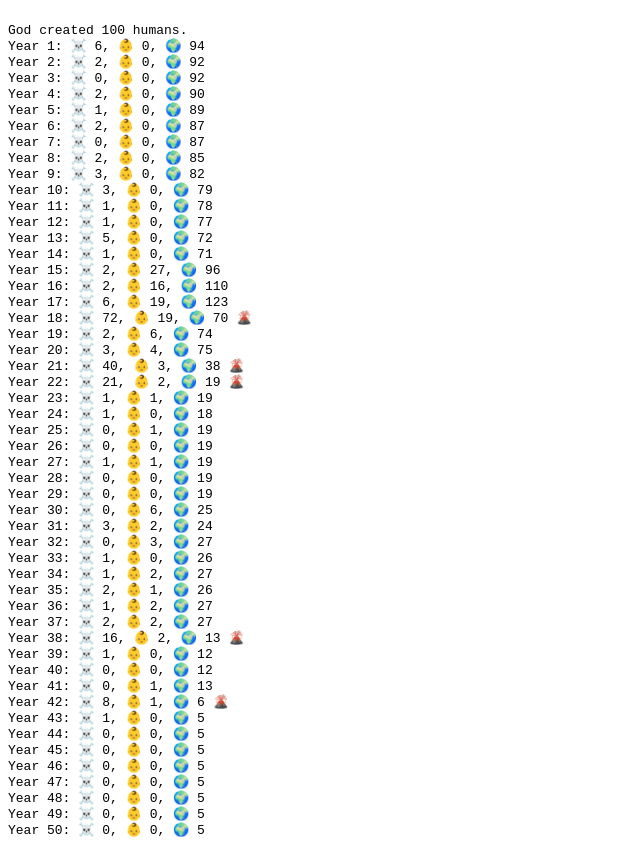
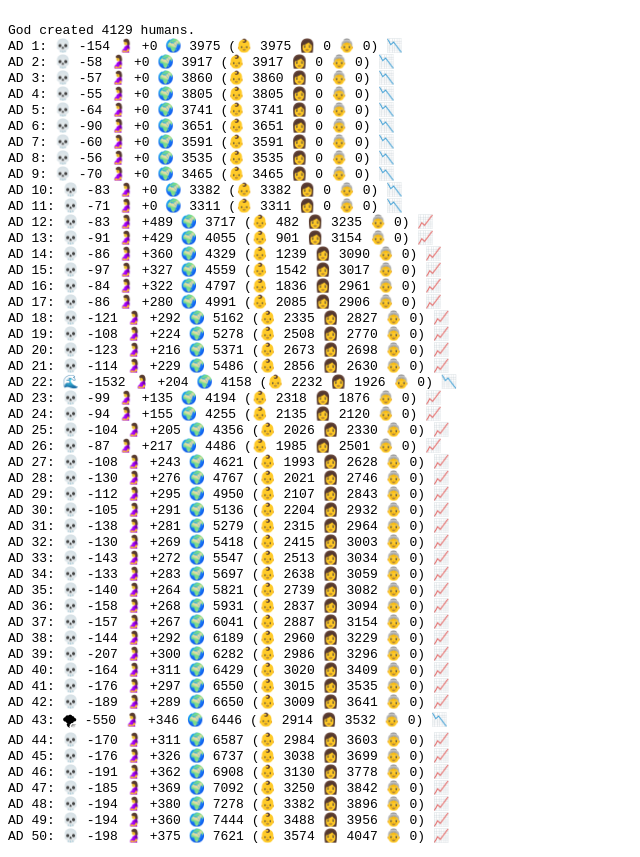
Before and after one commit to smutnyleszek/humansjs, a website built with Parcel: page src/index.html in a window 1280 px wide. Shown: the whole page, without its empty margins (0-640 px from the left). Built offline with nearby package versions, Linux system fonts and the light colour scheme.

Commit message:
base some stuff on science

```diff
--- a/src/human.ts
+++ b/src/human.ts
@@ -1,15 +1,27 @@
 import { generator } from "./generator";
 
 export class Human {
+  // https://menstrual-cycle-calculator.com/chance-pregnant-unprotected-sex/
+  public static readonly pregnancyChance: number = 30; // %
+
   public vigor: number;
   public lifespan: number;
   public age: number = 0;
 
   private static readonly baseVigor: number = 50; // %
-  private static readonly maxAge: number = 120;
-  private static readonly reproductionAge: number = 15;
+  // https://en.wikipedia.org/wiki/List_of_the_verified_oldest_people
+  private static readonly maxAge: number = 122;
+  // https://en.wikipedia.org/wiki/Age_and_female_fertility
+  private static readonly reproductionAgeMin: number = 12;
+  // https://en.wikipedia.org/wiki/Pregnancy_over_age_50
+  private static readonly reproductionAgeMax: number = 72;
 
-  public constructor(inheritedVigor: number = Human.baseVigor) {
+  public constructor(parent1?: Human, parent2?: Human) {
+    let inheritedVigor = Human.baseVigor;
+    if (parent1 instanceof Human && parent2 instanceof Human) {
+      inheritedVigor = Human.calculateAverageVigor(parent1, parent2);
+    }
+
     this.vigor = this.generateVigor(inheritedVigor);
     this.lifespan = this.generateLifespan();
   }
@@ -22,8 +34,16 @@ export class Human {
     return this.age >= this.lifespan;
   }
 
-  public isAdult(): boolean {
-    return this.age >= Human.reproductionAge;
+  public isBaby(): boolean {
+    return this.age < Human.reproductionAgeMin;
+  }
+
+  public isElder(): boolean {
+    return this.age > Human.reproductionAgeMax;
+  }
+
+  public isFertile(): boolean {
+    return !this.isBaby() && !this.isElder();
   }
 
   // returns non-negative number
@@ -43,4 +63,8 @@ export class Human {
       generator.getRandomNumber(0, Human.maxAge) * (this.vigor / 100)
     );
   }
+
+  public static calculateAverageVigor(human1: Human, human2: Human): number {
+    return (human1.vigor + human2.vigor) / 2;
+  }
 }
--- a/src/index.html
+++ b/src/index.html
@@ -30,7 +30,6 @@
   </head>
 
   <body>
-    <pre id="console"></pre>
     <script src="./index.ts"></script>
   </body>
 </html>
--- a/src/index.ts
+++ b/src/index.ts
@@ -2,11 +2,26 @@ import { logger } from "./logger";
 import { Human } from "./human";
 import { generator } from "./generator";
 
+interface ICatastrophe {
+  type: string;
+  killPercentage: number;
+}
+
 class HumanExistence {
-  private static readonly initialPopulation: number = 100;
-  private static readonly targetPopulation: number = 10000;
+  // https://en.wikipedia.org/wiki/Minimum_viable_population
+  private static readonly initialPopulation: number = 4129;
+  private static readonly targetPopulation: number = 100000;
   private static readonly yearTime: number = 0.1 * 1000; // seconds
-  private static readonly catastropheChance: number = 5;
+
+  private static readonly catastrophes: ICatastrophe[] = [
+    { type: "🤢", killPercentage: 40 },
+    { type: "☄️", killPercentage: 35 },
+    { type: "🌋", killPercentage: 30 },
+    { type: "🌊", killPercentage: 25 },
+    { type: "❄️", killPercentage: 20 },
+    { type: "🏜", killPercentage: 10 },
+    { type: "🌪", killPercentage: 5 }
+  ];
 
   private humans: Human[] = [];
   private lifeIntervalId: number = 0;
@@ -33,22 +48,55 @@ class HumanExistence {
 
   private simulateOneYear(): void {
     this.bumpYear();
-    const oldAgeDeadCount = this.buryDead();
+    const initialCount = this.humans.length;
     const bornCount = this.makeLove();
-    const catastropheDeadCount = this.applyRandomCatastrophicEvent();
+    const buriedCount = this.buryDead();
+    const appliedCatastrophe = this.applyRandomCatastrophe();
+    const catastropheDeadCount = Math.abs(
+      this.humans.length + buriedCount - bornCount - initialCount
+    );
 
-    let message =
-      `Year ${this.currentYear}:` +
-      ` ☠️ ${oldAgeDeadCount + catastropheDeadCount},` +
-      ` 👶 ${bornCount},` +
-      ` 🌍 ${this.humans.length}`;
+    this.logYear(
+      bornCount,
+      appliedCatastrophe,
+      buriedCount + catastropheDeadCount
+    );
+    this.checkGoals();
+  }
 
-    if (catastropheDeadCount > 0) {
-      message += " 🌋";
+  private logYear(
+    bornCount: number,
+    catastrophe: ICatastrophe | null,
+    deadCount: number
+  ): void {
+    const messageParts = [];
+
+    // births and deaths
+    if (catastrophe === null) {
+      messageParts.push(`💀 -${deadCount}`);
+    } else {
+      messageParts.push(`${catastrophe.type} -${deadCount}`);
     }
 
-    logger.log(message);
-    this.checkGoals();
+    messageParts.push(`🤰 +${bornCount}`);
+
+    // current population
+    const babyCount = this.getBabyCount();
+    const fertileCount = this.getFertileCount();
+    const elderCount = this.getElderCount();
+
+    messageParts.push(`🌍 ${this.humans.length}`);
+
+    messageParts.push(`(👶 ${babyCount} 👩 ${fertileCount} 👵 ${elderCount})`);
+
+    if (deadCount > bornCount) {
+      messageParts.push("📉");
+    } else if (bornCount > deadCount) {
+      messageParts.push("📈");
+    }
+
+    // final message
+    logger.log(`AD ${this.currentYear}: ${messageParts.join(" ")}`);
   }
 
   private bumpYear(): void {
@@ -67,9 +115,9 @@ class HumanExistence {
       for (let i = this.humans.length - 1; i >= 0; i--) {
         const human = this.humans[i];
         const mate = this.getRandomHuman();
-        if (this.isLove(human, mate)) {
-          const child = new Human(this.calculateAverageVigor(human, mate));
-          this.humans.push(child);
+        if (this.isLovePossibleAndSuccessful(human, mate)) {
+          const baby = new Human(human, mate);
+          this.humans.push(baby);
           bornCount++;
         }
       }
@@ -77,41 +125,42 @@ class HumanExistence {
     return bornCount;
   }
 
-  private calculateAverageVigor(human1: Human, human2: Human): number {
-    return (human1.vigor + human2.vigor) / 2;
-  }
-
-  private isLove(human1: Human, human2: Human): boolean {
-    const loveChance = this.calculateAverageVigor(human1, human2);
+  private isLovePossibleAndSuccessful(human1: Human, human2: Human): boolean {
+    const loveChance = Human.calculateAverageVigor(human1, human2);
     return (
-      human1.isAdult() &&
-      human2.isAdult() &&
-      loveChance >= generator.getRandomPercent()
+      human1.isFertile() &&
+      human2.isFertile() &&
+      loveChance >= generator.getRandomPercent() &&
+      Human.pregnancyChance >= generator.getRandomPercent()
     );
   }
 
   private buryDead(): number {
-    let diedCount = 0;
+    let buriedCount = 0;
     for (let i = this.humans.length - 1; i >= 0; i--) {
       if (this.humans[i].isDead()) {
         const deadBody = this.humans.splice(i, 1);
-        diedCount++;
+        buriedCount++;
       }
     }
-    return diedCount;
+    return buriedCount;
   }
 
-  // always takes random half of population (if happens)
-  private applyRandomCatastrophicEvent(): number {
-    if (HumanExistence.catastropheChance >= generator.getRandomPercent()) {
-      const originalCount = this.humans.length;
-      const halfMark = Math.floor(this.humans.length * 0.5);
-      for (let i = halfMark; i >= 0; i--) {
+  // kills 20-80% of population (if happens)
+  private applyRandomCatastrophe(): ICatastrophe | null {
+    // every catastrophe has 1% chance of happening
+    if (HumanExistence.catastrophes.length >= generator.getRandomPercent()) {
+      const catastrophe = this.getRandomCatastrophe();
+      const killCount = Math.floor(
+        this.humans.length * (catastrophe.killPercentage * 0.01)
+      );
+      // kill random X humans
+      for (let i = killCount; i >= 0; i--) {
         this.humans.splice(Math.floor(Math.random() * this.humans.length), 1);
       }
-      return originalCount - this.humans.length;
+      return catastrophe;
     } else {
-      return 0;
+      return null;
     }
   }
 
@@ -129,8 +178,44 @@ class HumanExistence {
     }
   }
 
+  private getBabyCount(): number {
+    let babyCount = 0;
+    for (const human of this.humans) {
+      if (human.isBaby()) {
+        babyCount++;
+      }
+    }
+    return babyCount;
+  }
+
+  private getElderCount(): number {
+    let elderCount = 0;
+    for (const human of this.humans) {
+      if (human.isElder()) {
+        elderCount++;
+      }
+    }
+    return elderCount;
+  }
+
+  private getFertileCount(): number {
+    let fertileCount = 0;
+    for (const human of this.humans) {
+      if (human.isFertile()) {
+        fertileCount++;
+      }
+    }
+    return fertileCount;
+  }
+
   private getRandomHuman(): Human {
     return this.humans[generator.getRandomNumber(0, this.humans.length - 1)];
+  }
+
+  private getRandomCatastrophe(): ICatastrophe {
+    return HumanExistence.catastrophes[
+      generator.getRandomNumber(0, HumanExistence.catastrophes.length - 1)
+    ];
   }
 }
 
```
